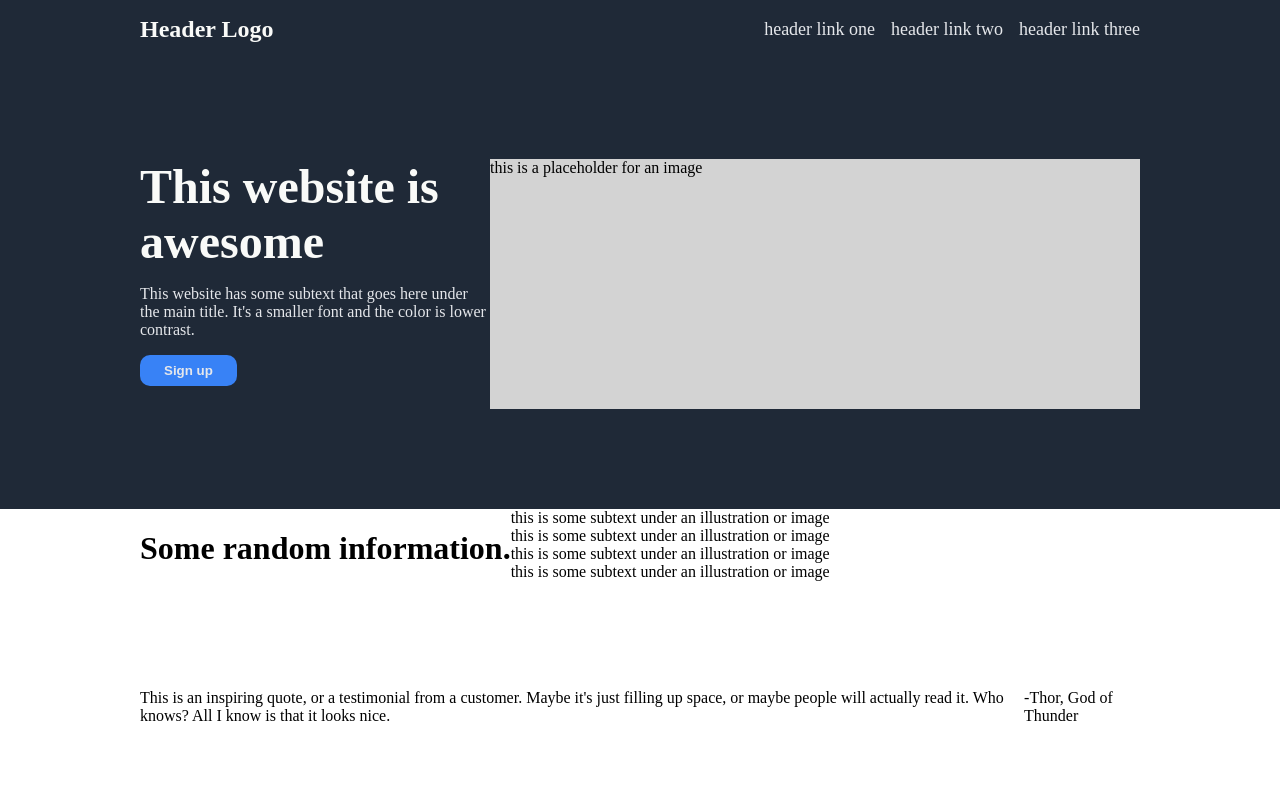
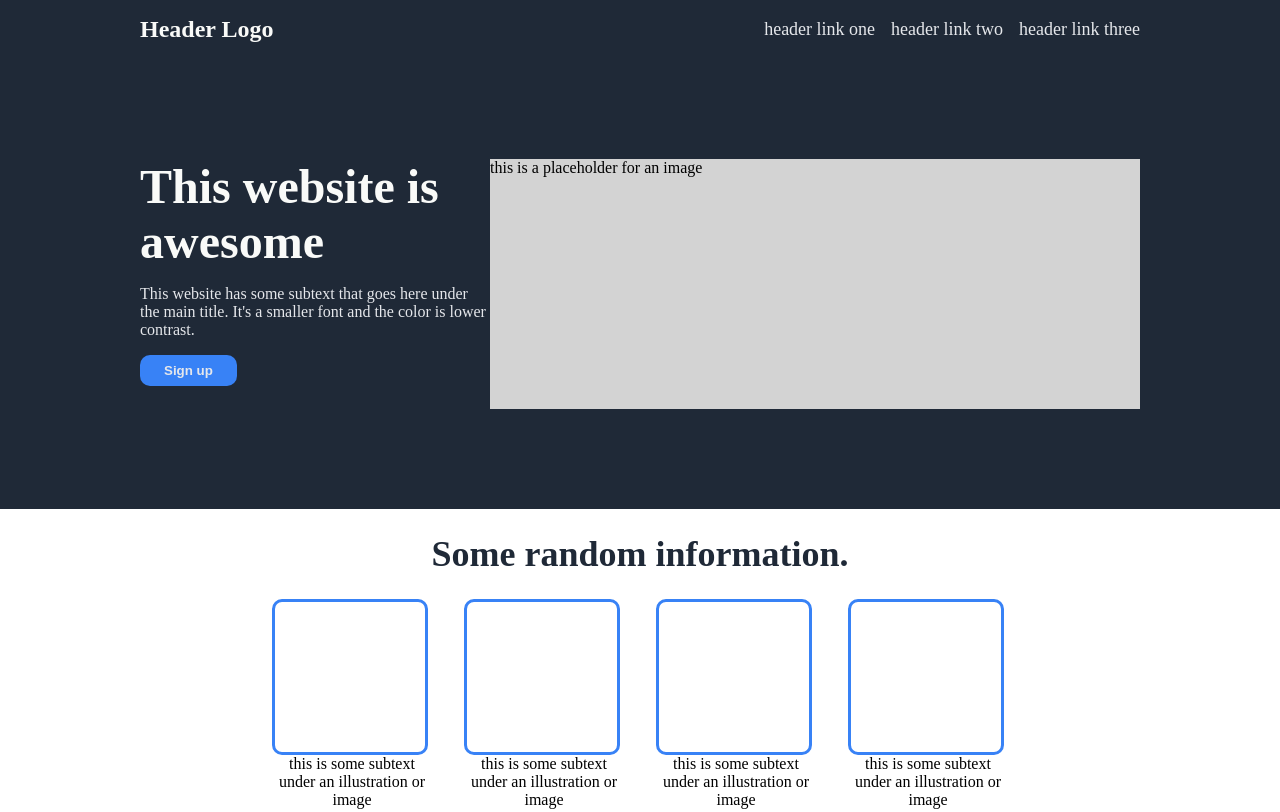
Before and after one commit to zrjake/odin-landing-page, a plain HTML site: page index.html in a window 1280 px wide. Shown: the top 812 px of the page. Drawn offline with Linux system fonts and the light colour scheme.

Commit message:
Style info section

```diff
--- a/styles.css
+++ b/styles.css
@@ -82,3 +82,29 @@ a {
     align-items: flex-start;
     flex: 1 1 0;
 }
+
+.info .section-contents {
+    display: flex;
+    flex-direction: column;
+    align-items: center;
+}
+.info h1 {
+    font-size: 36px;
+    font-weight: 800;
+    color: #1f2937;
+}
+.info .container {
+    display: flex;
+    justify-content: center;
+    gap: 32px;
+}
+.card {
+    width: 160px;
+    text-align: center;
+}
+.card .image {
+    width: 150px;
+    height: 150px;
+    border: 3px solid #3882f6;
+    border-radius: 10px;
+}
```
